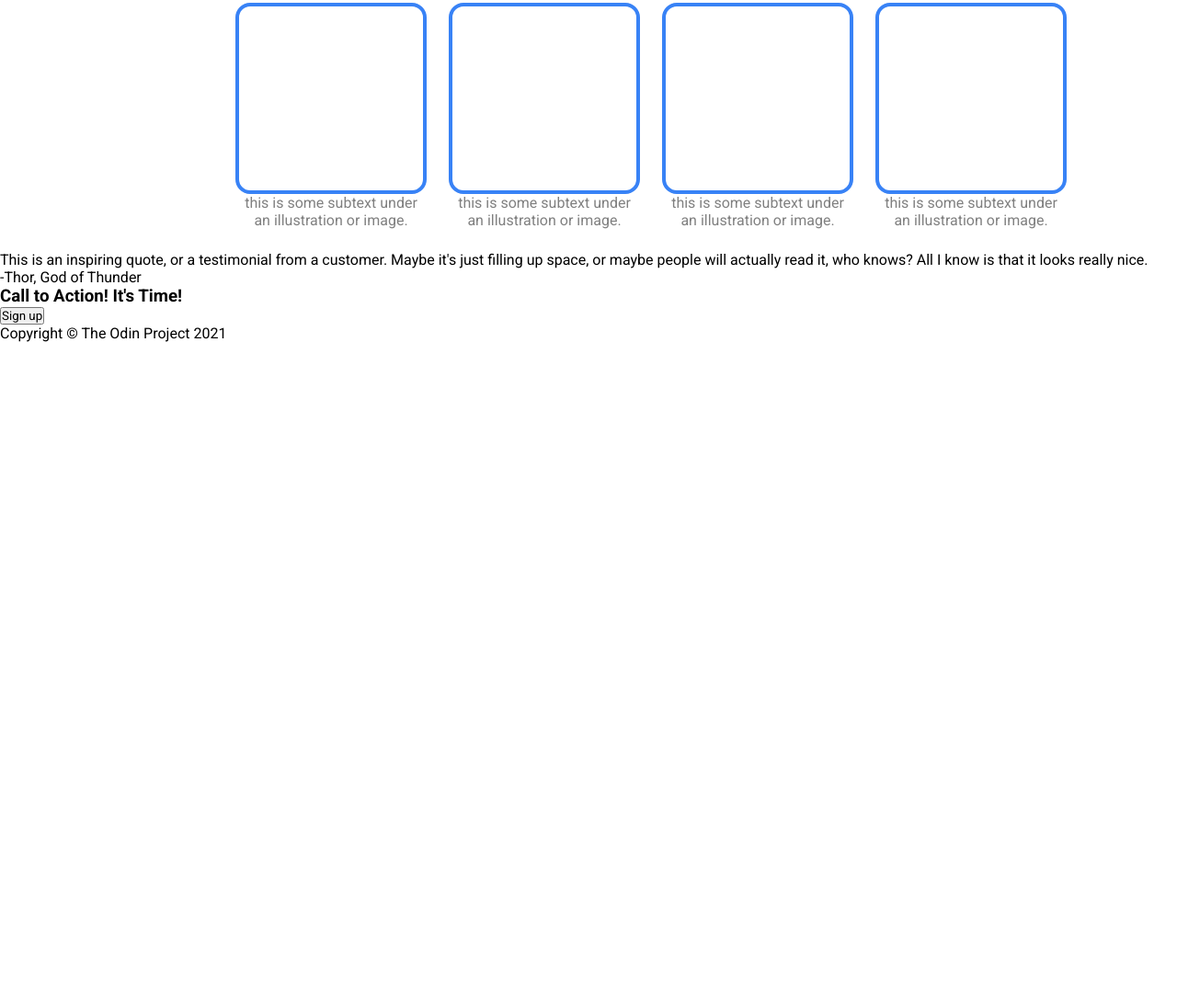
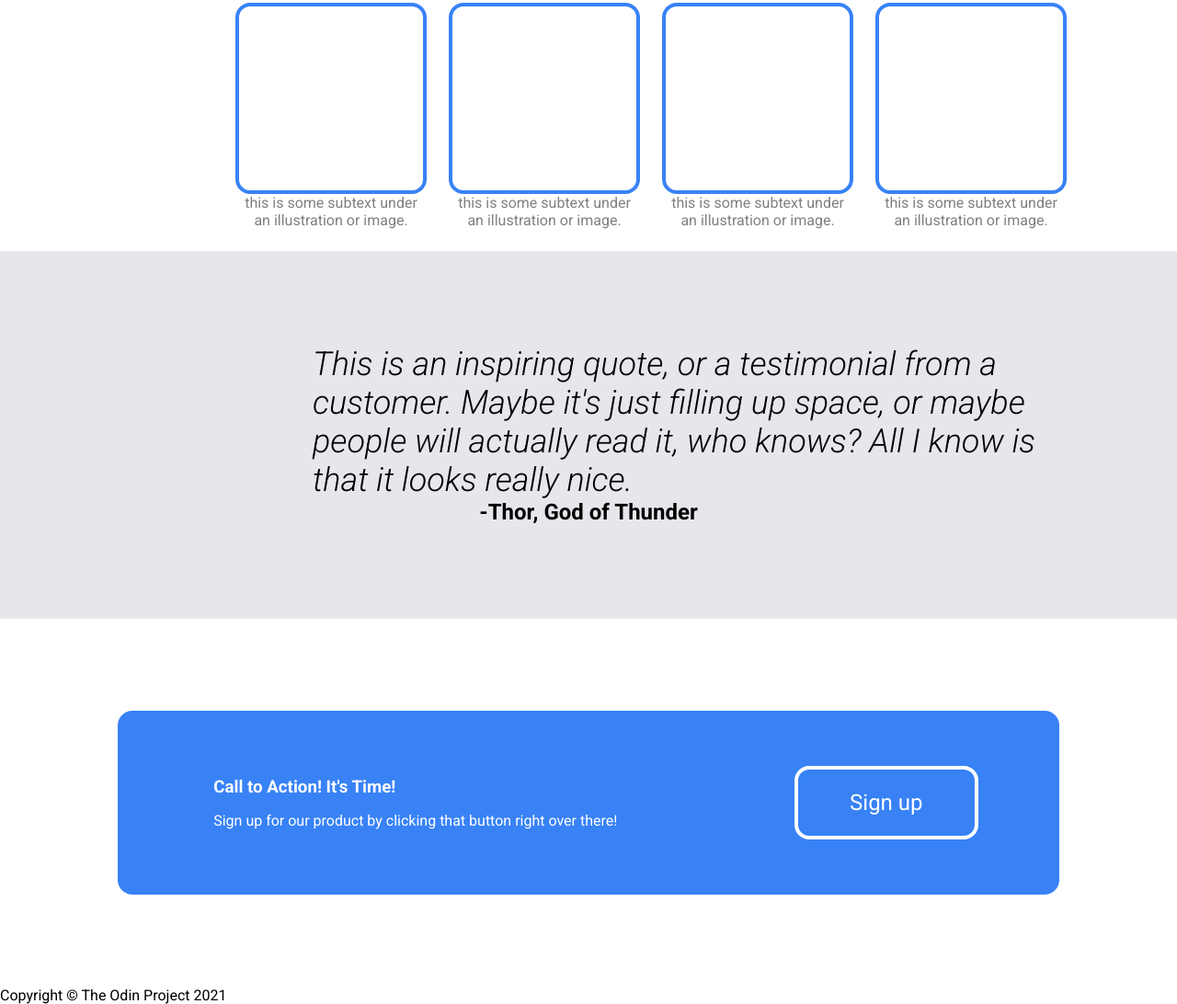
Before and after one commit to georgetester/landing-page, a plain HTML site: page index.html in a window 1280 px wide. Shown: the part 607-1699 px from the top of the page at 92% size. Before the commit the page ends 979 px from the top, so only its background shows below. Drawn offline with Linux system fonts and the light colour scheme.

Commit message:
ammended and styled quote and cta sections

```diff
--- a/index.html
+++ b/index.html
@@ -90,7 +90,7 @@
         </div>
     </section>
     <!--SECTION 3-->
-    <section class="section-3-container">
+    <section class="section-3">
         <p class="quote">
             This is an inspiring quote, or a testimonial from a customer.
             Maybe it's just filling up space, or maybe people will
@@ -107,10 +107,13 @@
                 <h3>
                     Call to Action! It's Time!
                 </h3>
-                <button id="cta-button">
-                    Sign up
-                </button>
+                <p>
+                    Sign up for our product by clicking that button right over there!
+                </p>
             </div>
+            <button id="cta-button">
+                Sign up
+            </button>
         </div>
     </section>
     <footer>
--- a/styles.css
+++ b/styles.css
@@ -136,3 +136,75 @@
     border: 4px solid #3882f6;
     border-radius: 16px;
 }
+
+/* QUOTE SECTION STYLING */
+
+.section-3 {
+    height: 400px;
+    background-color: #e5e7eb;
+    display: flex;
+    flex-direction: column;
+    justify-content: center;
+    align-items: center;
+}
+
+.quote {
+    font-size: 36px;
+    font-weight: 300;
+    font-style: italic;
+    margin-left: 200px;
+    max-width: 800px;
+}
+
+.quote-signoff {
+    font-size: 24px;
+    font-weight: bold;
+    text-align: right;
+}
+
+/* CTA SECTION STYLING */
+
+
+.section-4 {
+    height: 400px;
+    background-color: #fff;
+    display: flex;
+    justify-content: center;
+    align-items: center;
+}
+
+.section-4-container {
+    width: 80%;
+    max-width: 1300px;
+    height: 200px;
+    border-radius: 16px;
+    background-color: #3882f6;
+    display: flex;
+    justify-content: space-around;
+    align-items: center;
+}
+
+.section-4-text-container h3 {
+    color:#fff;
+    margin: 16px;
+}
+
+.section-4-text-container p {
+    color: #fff;
+    margin: 16px;
+}
+
+#cta-button {
+    width: 200px;
+    height: 80px;
+    background-color: #3882f6;
+    border: 4px solid #fff;
+    border-radius: 16px;
+    color: white;
+    font-size: 24px;
+    font-weight; bold;
+}
+
+
+
+/* FOOTER SECTION STYLING */
```
